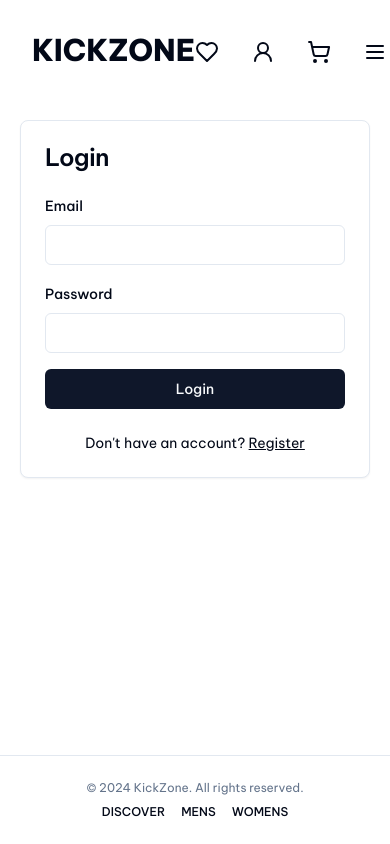
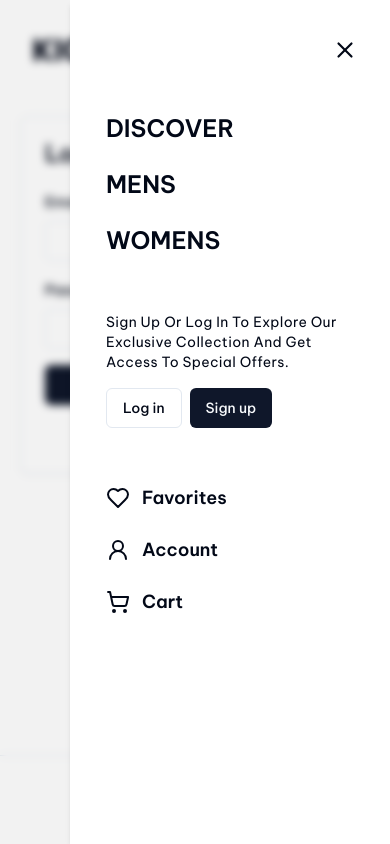
Before and after one commit to Wojtyua/KickZone-ecommerce, a Next.js app: page /login in a window 390 px wide. Built offline with nearby package versions, Linux system fonts and the light colour scheme; no server answers.

Commit message:
added mobile nav content

```diff
--- a/app/(auth)/login/page.tsx
+++ b/app/(auth)/login/page.tsx
@@ -23,9 +23,9 @@ import {
   CardHeader,
   CardTitle,
 } from "@/components/ui/card";
-import { Alert, AlertDescription } from "@/components/ui/alert";
+import { Alert, AlertDescription, AlertTitle } from "@/components/ui/alert";
 import Link from "next/link";
-import { Loader2 } from "lucide-react";
+import { CircleAlert, Loader2 } from "lucide-react";
 
 const loginSchema = z.object({
   email: z.string().email("Invalid email address"),
--- a/app/_components/UserMenu.tsx
+++ b/app/_components/UserMenu.tsx
@@ -5,7 +5,7 @@ import { useState } from "react";
 import { useRouter } from "next/navigation";
 import { signOut, useSession } from "next-auth/react";
 import { UserRound } from "lucide-react";
-import { Button } from "@/components/ui/button";
+
 import {
   DropdownMenu,
   DropdownMenuContent,
@@ -21,15 +21,12 @@ const UserMenu = () => {
   const handleSignOut = async () => {
     await signOut({ redirect: false });
     router.push("/");
-    router.refresh();
   };
 
   return (
     <DropdownMenu open={isOpen} onOpenChange={setIsOpen}>
       <DropdownMenuTrigger asChild>
-        <Button variant="ghost" className="p-0">
-          <UserRound size={24} />
-        </Button>
+        <UserRound size={26} />
       </DropdownMenuTrigger>
       <DropdownMenuContent align="end">
         {status === "authenticated" && session?.user ? (
--- a/app/_components/header/IconsNav.tsx
+++ b/app/_components/header/IconsNav.tsx
@@ -5,18 +5,18 @@ import MobileNav from "@/app/_components/header/MobileNav";
 
 const IconsNav = () => {
   return (
-    <ul className="flex gap-8 capitalize text-sm items-center">
-      <li>
+    <ul className="flex gap-6 md:gap-8 capitalize text-sm items-center">
+      <li className="hidden sm:block">
         <Link href="/favorites">
-          <Heart size={24} />
+          <Heart size={26} />
         </Link>
       </li>
-      <li>
+      <li className="hidden sm:block">
         <UserMenu />
       </li>
-      <li>
+      <li className="hidden sm:block">
         <Link href="/cart">
-          <ShoppingCart size={24} />
+          <ShoppingCart size={26} />
         </Link>
       </li>
       <li className="md:hidden">
--- a/app/_components/header/MobileNav.tsx
+++ b/app/_components/header/MobileNav.tsx
@@ -2,11 +2,23 @@
 
 import { useState } from "react";
 import { AnimatePresence, motion } from "framer-motion";
-import { Menu, X } from "lucide-react";
+import { Heart, Menu, ShoppingCart, UserRound, X } from "lucide-react";
+import Link from "next/link";
+import { signOut, useSession } from "next-auth/react";
+import { useRouter } from "next/navigation";
+import { Button } from "@/components/ui/button";
 
 const MobileNav = () => {
-  const [isMenuOpen, setIsMenuOpen] = useState(false);
+  const [isMenuOpen, setIsMenuOpen] = useState(true);
   const toggleMenu = () => setIsMenuOpen(!isMenuOpen);
+  const { data: session, status } = useSession();
+  const router = useRouter();
+
+  const handleSignOut = async () => {
+    await signOut({ redirect: false });
+    router.push("/");
+    toggleMenu();
+  };
 
   const menuSlide = {
     initial: { x: "100%" },
@@ -16,7 +28,7 @@ const MobileNav = () => {
 
   return (
     <div className="md:hidden">
-      <Menu size={24} onClick={toggleMenu} />
+      <Menu size={26} onClick={toggleMenu} />
 
       <AnimatePresence>
         {isMenuOpen && (
@@ -30,24 +42,89 @@ const MobileNav = () => {
               onClick={toggleMenu}
             ></motion.div>
             <motion.aside
-              className="fixed p-6 top-0 right-0 h-full w-80 z-50 bg-background md:hidden"
+              className="fixed p-2 top-0 right-0 h-full w-80 z-50 shadow-md bg-background md:hidden"
               variants={menuSlide}
               initial="initial"
               animate="enter"
               exit="exit"
             >
-              <div className=" flex h-16 items-center justify-end ">
-                <X size={24} onClick={toggleMenu} />
+              <div className="flex justify-end items-center h-[84px] p-6">
+                <X size={26} onClick={toggleMenu} />
               </div>
-              <div className="flex flex-col text-2xl space-y-12 font-medium py-2 px-10">
-                <div className="flex flex-col space-y-4">
-                  <h1>siema</h1>
+              <div className="flex flex-col space-y-14 py-5 px-7">
+                <nav>
+                  <ul className="uppercase flex flex-col space-y-6 text-2xl font-semibold">
+                    <li onClick={toggleMenu}>
+                      <Link href="/shop">Discover</Link>
+                    </li>
+                    <li onClick={toggleMenu}>
+                      <Link href="/shop/mens">Mens</Link>
+                    </li>
+                    <li onClick={toggleMenu}>
+                      <Link href="/shop/womens">Womens</Link>
+                    </li>
+                  </ul>
+                </nav>
+
+                <div>
+                  {status === "authenticated" && session?.user ? (
+                    <div className="space-y-4">
+                      <div className="space-y-2">
+                        <h3 className="text-xl">
+                          Hi,{" "}
+                          <span className="font-semibold">
+                            {session?.user?.name}
+                          </span>
+                        </h3>
+                        <p>Great to see you!</p>
+                      </div>
+                      <Button onClick={handleSignOut}>Sign out</Button>
+                    </div>
+                  ) : (
+                    <div className="space-y-4">
+                      <h3 className="tracking-wide">
+                        Sign up or log in to explore our exclusive collection
+                        and get access to special offers.
+                      </h3>
+                      <div className="flex gap-2">
+                        <Link href="/login">
+                          <Button variant="outline" onClick={toggleMenu}>
+                            Log in
+                          </Button>
+                        </Link>
+                        <Link href="/register">
+                          <Button onClick={toggleMenu}>Sign up</Button>
+                        </Link>
+                      </div>
+                    </div>
+                  )}
                 </div>
-                <div className="text-lg">
-                  <h1>siema</h1>
-                </div>
-                <div className="text-base font-semibold">
-                  <h1>siema</h1>
+                <div>
+                  <nav>
+                    <ul className="flex flex-col space-y-6">
+                      <li>
+                        <Link href="/favorites">
+                          <div className="flex gap-3 font-semibold text-lg items-center">
+                            <Heart /> Favorites
+                          </div>
+                        </Link>
+                      </li>
+                      <li>
+                        <Link href="/account">
+                          <div className="flex gap-3 font-semibold text-lg items-center">
+                            <UserRound /> Account
+                          </div>
+                        </Link>
+                      </li>
+                      <li>
+                        <Link href="/cart">
+                          <div className="flex gap-3 font-semibold text-lg items-center">
+                            <ShoppingCart /> Cart
+                          </div>
+                        </Link>
+                      </li>
+                    </ul>
+                  </nav>
                 </div>
               </div>
             </motion.aside>
```
